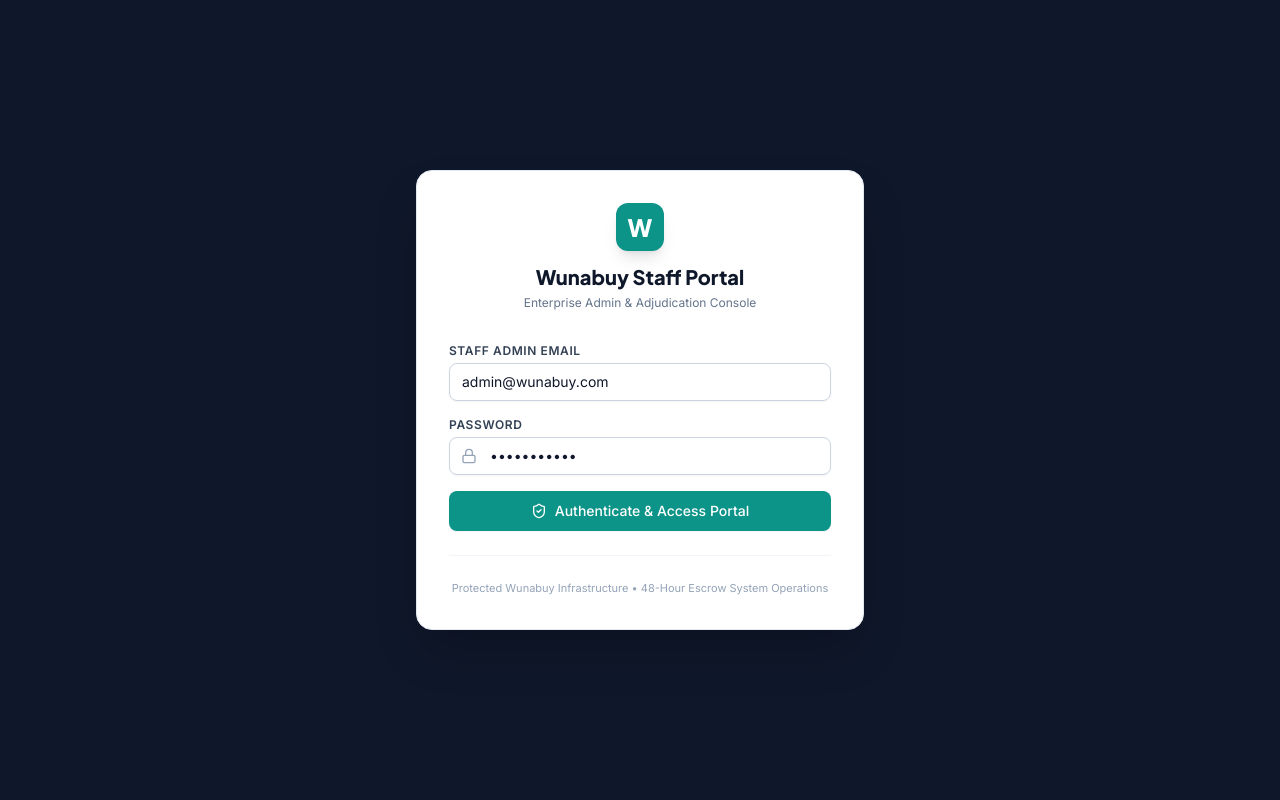
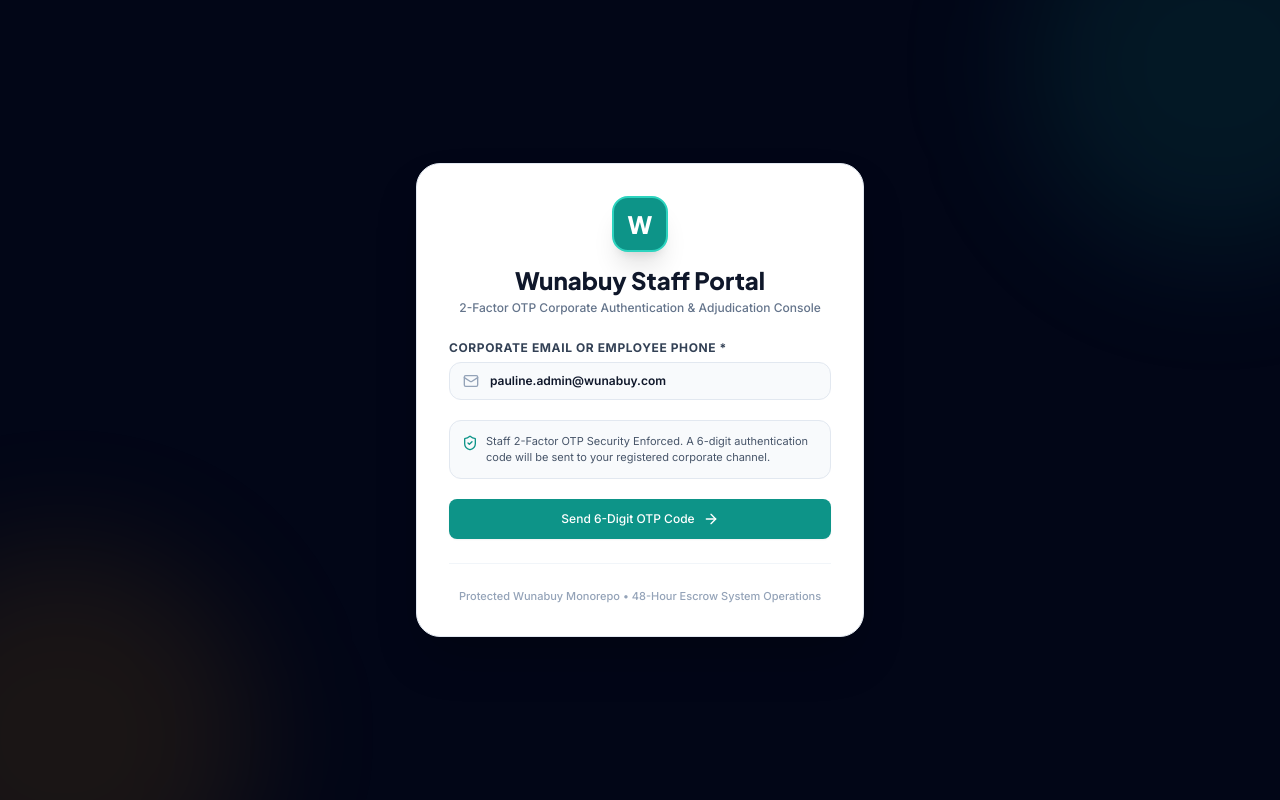
Before and after one commit to forku-brandon/wunabuy, a React (Vite) app in the folder staff-portal/: page /login in a window 1280 px wide. Built offline with nearby package versions, Linux system fonts and the light colour scheme.

Commit message:
feat(staff-portal): implement 2-stage OTP staff authentication flow and visual hierarchy redesign across staff portal

```diff
--- a/staff-portal/src/components/layout/PageContainer.tsx
+++ b/staff-portal/src/components/layout/PageContainer.tsx
@@ -1,4 +1,6 @@
 import React from 'react';
+import { ChevronRight, Home, ShieldCheck } from 'lucide-react';
+import { useStaffAuth } from '../../stores/staffAuthStore';
 
 export interface PageContainerProps {
   title: string;
@@ -13,17 +15,39 @@
   action,
   children,
 }) => {
+  const { user } = useStaffAuth();
+
   return (
     <div className="flex-1 overflow-y-auto p-8 bg-slate-50">
+      {/* Breadcrumb Hierarchy Bar */}
+      <div className="flex items-center space-x-2 text-[11px] font-semibold text-slate-400 mb-4">
+        <span className="flex items-center text-slate-600">
+          <Home className="w-3.5 h-3.5 mr-1 text-teal-600" />
+          <span>Staff Portal</span>
+        </span>
+        <ChevronRight className="w-3 h-3 text-slate-300" />
+        <span className="text-slate-600 font-bold uppercase tracking-wider">{user?.department_name || 'System Operations'}</span>
+        <ChevronRight className="w-3 h-3 text-slate-300" />
+        <span className="text-teal-700 font-bold">{title}</span>
+      </div>
+
       {/* Page Header */}
-      <div className="flex items-center justify-between mb-8">
+      <div className="flex flex-col md:flex-row md:items-center justify-between gap-4 mb-8 pb-4 border-b border-slate-200/80">
         <div>
+          <div className="flex items-center space-x-2 mb-1">
+            <span className="px-2 py-0.5 rounded text-[9px] font-bold uppercase tracking-widest bg-teal-500/10 text-teal-700 border border-teal-500/20">
+              {user?.staff_department_role || 'STAFF MODULE'}
+            </span>
+            <span className="text-[10px] font-mono font-semibold text-slate-400">
+              Clearance L{user?.security_clearance_level || 5}
+            </span>
+          </div>
           <h1 className="text-2xl font-extrabold text-slate-900 tracking-tight font-heading">
             {title}
           </h1>
-          {subtitle && <p className="text-xs text-slate-500 mt-1">{subtitle}</p>}
+          {subtitle && <p className="text-xs text-slate-500 mt-1 font-medium">{subtitle}</p>}
         </div>
-        {action && <div>{action}</div>}
+        {action && <div className="flex items-center space-x-3">{action}</div>}
       </div>
 
       {/* Page Content Body */}
--- a/staff-portal/src/pages/AuthPage.tsx
+++ b/staff-portal/src/pages/AuthPage.tsx
@@ -1,81 +1,237 @@
-import React, { useState } from 'react';
+import React, { useState, useRef, useEffect } from 'react';
 import { useStaffAuth } from '../stores/staffAuthStore';
 import { Button } from '../components/ui/Button';
 import { Input } from '../components/ui/Input';
-import { ShieldCheck, Lock } from 'lucide-react';
+import { ShieldCheck, Mail, ArrowRight, ArrowLeft, KeyRound, Sparkles, RefreshCw } from 'lucide-react';
 
 export const AuthPage: React.FC = () => {
-  const { login } = useStaffAuth();
-  const [email, setEmail] = useState('admin@wunabuy.com');
-  const [password, setPassword] = useState('password123');
+  const { requestOTP, verifyOTP } = useStaffAuth();
+  const [stage, setStage] = useState<'identifier' | 'otp'>('identifier');
+  const [identifier, setIdentifier] = useState('pauline.admin@wunabuy.com');
+  const [otpDigits, setOtpDigits] = useState(['', '', '', '', '', '']);
   const [loading, setLoading] = useState(false);
   const [error, setError] = useState('');
+  const [infoMessage, setInfoMessage] = useState('');
+  const [resendTimer, setResendTimer] = useState(45);
 
-  const handleSubmit = async (e: React.FormEvent) => {
-    e.preventDefault();
+  const digitInputs = useRef<(HTMLInputElement | null)[]>([]);
+
+  useEffect(() => {
+    let interval: any;
+    if (stage === 'otp' && resendTimer > 0) {
+      interval = setInterval(() => {
+        setResendTimer((t) => t - 1);
+      }, 1000);
+    }
+    return () => clearInterval(interval);
+  }, [stage, resendTimer]);
+
+  const handleRequestOTP = async (e?: React.FormEvent) => {
+    if (e) e.preventDefault();
+    if (!identifier.trim()) return;
+
     setLoading(true);
     setError('');
+    const res = await requestOTP(identifier);
+    setLoading(false);
 
-    const success = await login(email, password);
+    if (res.success) {
+      setInfoMessage(res.message);
+      setStage('otp');
+      setResendTimer(45);
+      setTimeout(() => {
+        digitInputs.current[0]?.focus();
+      }, 150);
+    } else {
+      setError(res.message);
+    }
+  };
+
+  const handleDigitChange = (index: number, value: string) => {
+    if (!/^\d*$/.test(value)) return;
+
+    const newDigits = [...otpDigits];
+    newDigits[index] = value.slice(-1);
+    setOtpDigits(newDigits);
+
+    if (value && index < 5) {
+      digitInputs.current[index + 1]?.focus();
+    }
+
+    if (newDigits.every((d) => d !== '')) {
+      handleVerifyCode(newDigits.join(''));
+    }
+  };
+
+  const handleKeyDown = (index: number, e: React.KeyboardEvent<HTMLInputElement>) => {
+    if (e.key === 'Backspace' && !otpDigits[index] && index > 0) {
+      digitInputs.current[index - 1]?.focus();
+    }
+  };
+
+  const handleVerifyCode = async (codeOverride?: string) => {
+    const code = codeOverride || otpDigits.join('');
+    if (code.length < 6) {
+      setError('Please enter the complete 6-digit OTP code.');
+      return;
+    }
+
+    setLoading(true);
+    setError('');
+    const success = await verifyOTP(identifier, code);
     setLoading(false);
 
     if (!success) {
-      setError('Invalid staff credentials. Please check your admin email and password.');
+      setError('Invalid OTP code. Please enter 654321 or check your code.');
     }
   };
 
+  const handleAutoFillDemoOTP = () => {
+    const demoCode = ['6', '5', '4', '3', '2', '1'];
+    setOtpDigits(demoCode);
+    handleVerifyCode('654321');
+  };
+
   return (
-    <div className="min-h-screen bg-slate-900 flex items-center justify-center p-4">
-      <div className="w-full max-w-md bg-white rounded-2xl shadow-2xl border border-slate-200 p-8">
-        {/* Brand Logo */}
-        <div className="text-center mb-8">
-          <div className="w-12 h-12 rounded-xl bg-teal-600 flex items-center justify-center text-white font-extrabold text-2xl mx-auto shadow-lg mb-3 font-heading">
+    <div className="min-h-screen bg-slate-950 flex items-center justify-center p-4 relative overflow-hidden">
+      {/* Background Decorative Rings */}
+      <div className="absolute -top-32 -right-32 w-96 h-96 bg-teal-500/10 rounded-full blur-3xl" />
+      <div className="absolute -bottom-32 -left-32 w-96 h-96 bg-amber-500/10 rounded-full blur-3xl" />
+
+      <div className="w-full max-w-md bg-white rounded-3xl shadow-2xl border border-slate-200 p-8 relative z-10">
+        {/* Brand Header */}
+        <div className="text-center mb-6">
+          <div className="w-14 h-14 rounded-2xl bg-teal-600 flex items-center justify-center text-white font-extrabold text-2xl mx-auto shadow-xl mb-3 font-heading border-2 border-teal-400">
             W
           </div>
-          <h2 className="text-xl font-extrabold text-slate-900 font-heading">Wunabuy Staff Portal</h2>
-          <p className="text-xs text-slate-500 mt-1">Enterprise Admin & Adjudication Console</p>
+          <h2 className="text-2xl font-extrabold text-slate-900 font-heading">Wunabuy Staff Portal</h2>
+          <p className="text-xs text-slate-500 mt-1 font-medium">
+            2-Factor OTP Corporate Authentication &amp; Adjudication Console
+          </p>
         </div>
 
         {error && (
-          <div className="mb-4 p-3 rounded-lg bg-red-50 border border-red-200 text-xs text-red-700 font-medium">
+          <div className="mb-4 p-3 rounded-xl bg-red-50 border border-red-200 text-xs text-red-700 font-semibold text-center">
             {error}
           </div>
         )}
 
-        <form onSubmit={handleSubmit} className="space-y-4">
-          <Input
-            label="Staff Admin Email"
-            type="email"
-            value={email}
-            onChange={(e) => setEmail(e.target.value)}
-            placeholder="admin@wunabuy.com"
+        {infoMessage && stage === 'otp' && (
+          <div className="mb-4 p-3 rounded-xl bg-teal-50 border border-teal-200 text-xs text-teal-800 font-medium text-center">
+            {infoMessage}
+          </div>
+        )}
+
+        {stage === 'identifier' ? (
+          /* STAGE 1: IDENTIFIER INPUT */
+          <form onSubmit={handleRequestOTP} className="space-y-5">
+            <div>
+              <label className="block text-xs font-bold text-slate-700 mb-1.5 uppercase tracking-wider">
+                Corporate Email or Employee Phone *
+              </label>
+              <div className="relative">
+                <Mail className="w-4 h-4 absolute left-3.5 top-1/2 -translate-y-1/2 text-slate-400" />
+                <input
+                  type="text"
+                  value={identifier}
+                  onChange={(e) => setIdentifier(e.target.value)}
+                  placeholder="pauline.admin@wunabuy.com"
                   required
+                  className="w-full pl-10 pr-4 py-2.5 text-xs bg-slate-50 border border-slate-200 rounded-xl focus:outline-none focus:ring-2 focus:ring-teal-500 font-semibold"
                 />
+              </div>
+            </div>
 
-          <Input
-            label="Password"
-            type="password"
-            value={password}
-            onChange={(e) => setPassword(e.target.value)}
-            placeholder="••••••••"
-            required
-            leftIcon={<Lock className="w-4 h-4" />}
-          />
+            <div className="p-3 bg-slate-50 rounded-xl border border-slate-200 flex items-start space-x-2 text-[11px] text-slate-600">
+              <ShieldCheck className="w-4 h-4 text-teal-600 flex-shrink-0 mt-0.5" />
+              <span>
+                Staff 2-Factor OTP Security Enforced. A 6-digit authentication code will be sent to your registered corporate channel.
+              </span>
+            </div>
 
             <Button
               type="submit"
               variant="primary"
-            className="w-full py-2.5"
+              className="w-full py-3 text-xs font-bold"
               loading={loading}
-            leftIcon={<ShieldCheck className="w-4 h-4" />}
             >
-            Authenticate & Access Portal
+              <span>Send 6-Digit OTP Code</span>
+              <ArrowRight className="w-4 h-4 ml-2" />
             </Button>
           </form>
+        ) : (
+          /* STAGE 2: 6-DIGIT OTP BOX GRID */
+          <div className="space-y-6">
+            <div className="text-center">
+              <span className="inline-flex items-center space-x-1.5 px-3 py-1 rounded-full bg-slate-100 text-slate-700 text-xs font-semibold">
+                <KeyRound className="w-3.5 h-3.5 text-teal-600" />
+                <span>Enter OTP sent to <strong className="font-extrabold text-slate-900">{identifier}</strong></span>
+              </span>
+            </div>
+
+            {/* 6-Digit Input Box Grid */}
+            <div className="flex justify-center items-center space-x-2">
+              {otpDigits.map((digit, idx) => (
+                <input
+                  key={idx}
+                  ref={(el) => (digitInputs.current[idx] = el)}
+                  type="text"
+                  maxLength={1}
+                  value={digit}
+                  onChange={(e) => handleDigitChange(idx, e.target.value)}
+                  onKeyDown={(e) => handleKeyDown(idx, e)}
+                  className="w-11 h-13 text-center text-xl font-bold font-mono bg-slate-50 border-2 border-slate-200 rounded-xl focus:border-teal-500 focus:bg-white focus:outline-none shadow-sm transition-all"
+                />
+              ))}
+            </div>
+
+            {/* Demo Quick Auto-Fill Action */}
+            <button
+              onClick={handleAutoFillDemoOTP}
+              className="w-full py-2 px-3 bg-amber-50 border border-amber-200 text-amber-900 rounded-xl text-xs font-bold flex items-center justify-center space-x-2 hover:bg-amber-100 transition-colors"
+            >
+              <Sparkles className="w-4 h-4 text-amber-600" />
+              <span>1-Tap Auto-Fill Demo OTP (654321)</span>
+            </button>
+
+            <div className="flex items-center justify-between pt-2 text-xs">
+              <button
+                type="button"
+                onClick={() => setStage('identifier')}
+                className="text-slate-500 hover:text-slate-800 flex items-center font-medium"
+              >
+                <ArrowLeft className="w-3.5 h-3.5 mr-1" />
+                Back
+              </button>
+
+              <button
+                type="button"
+                disabled={resendTimer > 0}
+                onClick={handleRequestOTP}
+                className={`flex items-center font-bold ${
+                  resendTimer > 0 ? 'text-slate-400 cursor-not-allowed' : 'text-teal-600 hover:underline'
+                }`}
+              >
+                <RefreshCw className="w-3.5 h-3.5 mr-1" />
+                {resendTimer > 0 ? `Resend code in ${resendTimer}s` : 'Resend Code'}
+              </button>
+            </div>
+
+            <Button
+              variant="primary"
+              className="w-full py-3 text-xs font-bold"
+              loading={loading}
+              onClick={() => handleVerifyCode()}
+            >
+              <ShieldCheck className="w-4 h-4 mr-2" />
+              Verify OTP Code &amp; Access Portal
+            </Button>
+          </div>
+        )}
 
         <div className="mt-6 pt-6 border-t border-slate-100 text-center">
-          <p className="text-[11px] text-slate-400">
-            Protected Wunabuy Infrastructure • 48-Hour Escrow System Operations
+          <p className="text-[11px] text-slate-400 font-medium">
+            Protected Wunabuy Monorepo • 48-Hour Escrow System Operations
           </p>
         </div>
       </div>
```
Also changed, not shown: staff-portal/src/stores/staffAuthStore.ts (+50 -4 lines), staff-portal/src/pages/LogisticsOpsPage.tsx (line endings or trailing spaces). Lines whose indentation alone changed are shown as unchanged.
